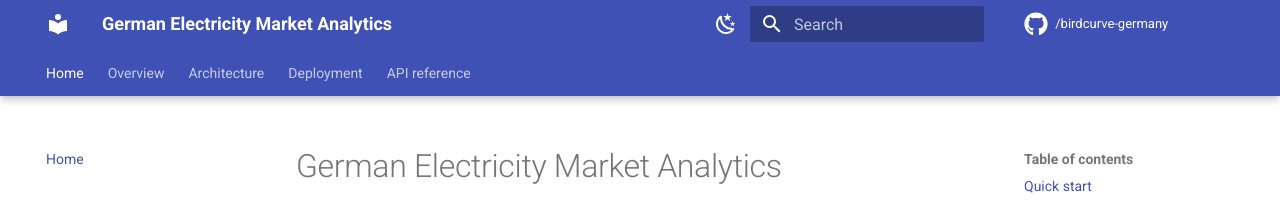
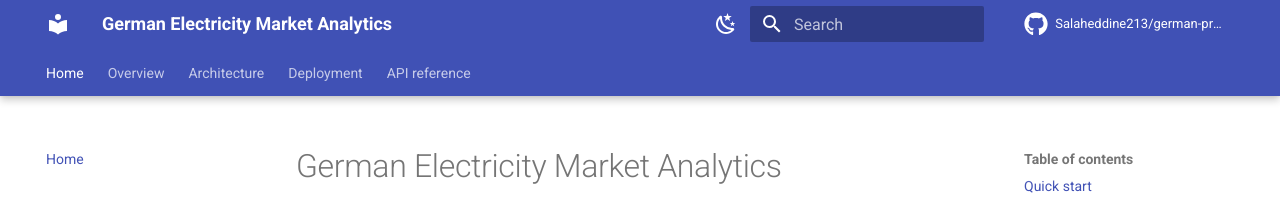
Before and after one commit to Salaheddine213/german-prototype-moan-dashboard, an MkDocs documentation site: the page built from docs/index.md, in a window 1280 px wide. Shown: the top 208 px of the page. Built offline with MkDocs 1.6.1 and Material for MkDocs 9.7.7, drawn with Linux system fonts in a browser that asks for light colours; comment, search, counter and statistics services are not loaded.

Commit message:
Fix GitHub repo URLs in mkdocs.yml

```diff
--- a/mkdocs.yml
+++ b/mkdocs.yml
@@ -1,8 +1,8 @@
 site_name: German Electricity Market Analytics
 site_description: Interactive dashboard for German electricity market data, forecasts and model diagnostics.
-site_url: https://<you>.github.io/birdcurve-germany/
-repo_url: https://github.com/<you>/birdcurve-germany
-repo_name: <you>/birdcurve-germany
+site_url: https://salaheddine213.github.io/german-prototype-moan-dashboard/
+repo_url: https://github.com/Salaheddine213/german-prototype-moan-dashboard
+repo_name: Salaheddine213/german-prototype-moan-dashboard
 # edit_uri intentionally unset: mkdocs-gen-files virtual pages have no real
 # file to edit, so `content.action.edit` would 404 on the reference section.
 # Source for generated pages is reachable via mkdocstrings' show_source.
```
